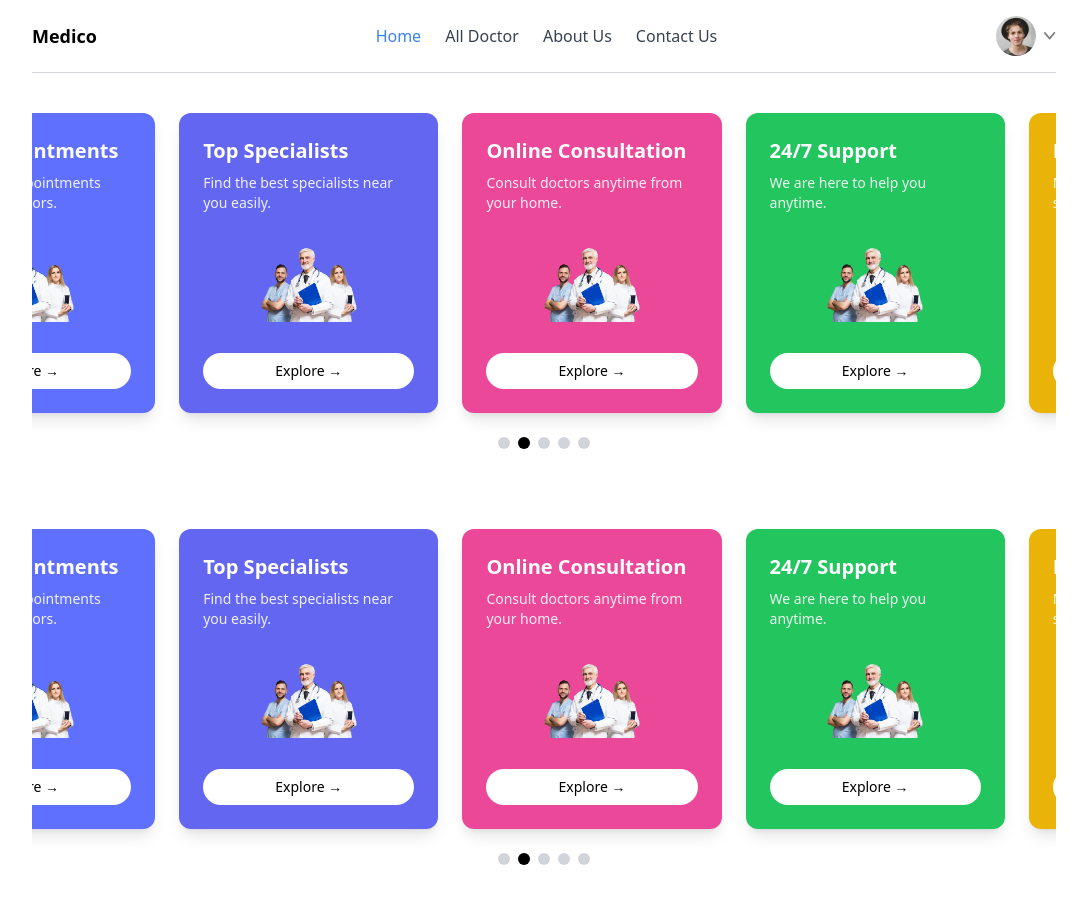
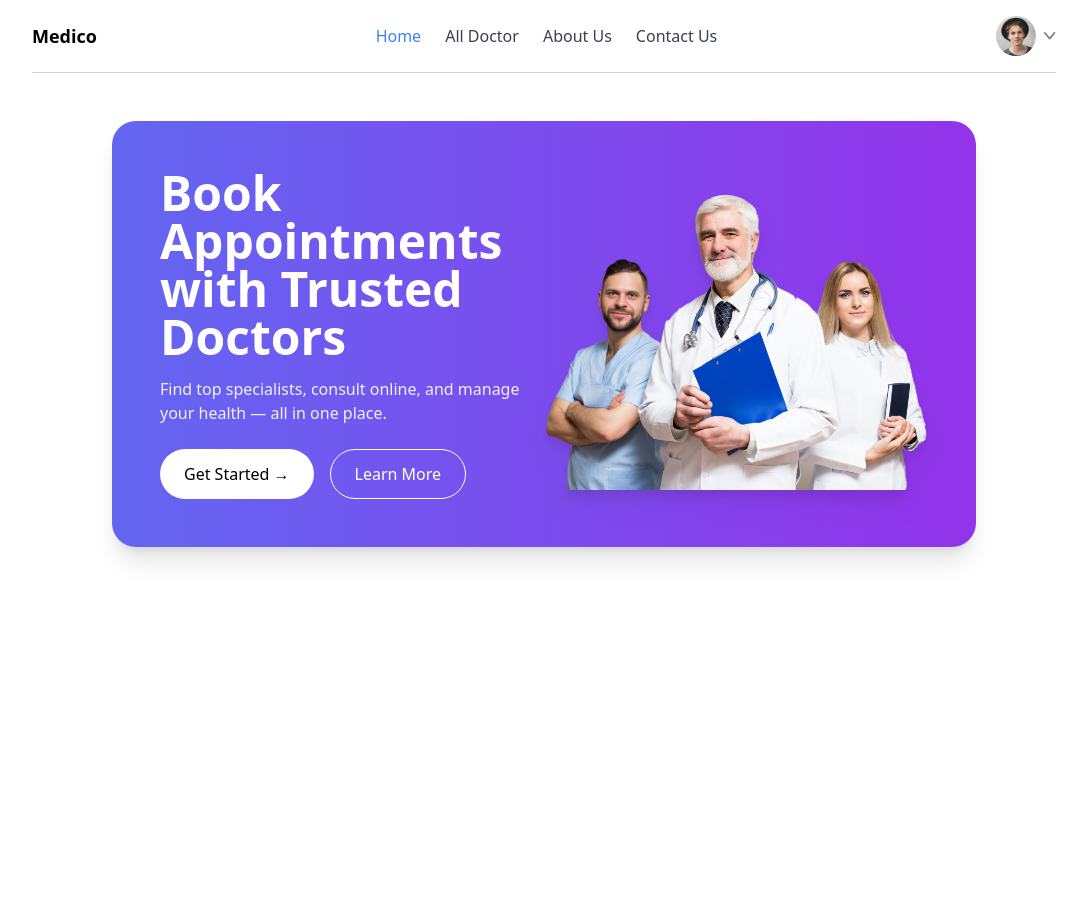
Before and after one commit to Ssharma0355/medico-frontend, a React (Create React App) app: page / in a window 1280 px wide. Shown: the whole page, without its empty margins (96-1183 px from the left). After the commit the page ends 800 px from the top, so only its background shows below. Built offline with nearby package versions, Linux system fonts and the light colour scheme.

Commit message:
added hero section

```diff
--- a/src/components/Header.jsx
+++ b/src/components/Header.jsx
@@ -1,104 +1,53 @@
-import React, { useEffect, useState } from 'react'
+import React from 'react'
 import { assets } from '../assets/assets_frontend/assets'
 import { useNavigate } from 'react-router-dom';
 
-const cards = [
-  {
-    title: "Book Appointments",
-    desc: "Quickly book appointments with trusted doctors.",
-    img: assets.header_img, // replace later
-    color: "bg-primary",
-  },
-  {
-    title: "Top Specialists",
-    desc: "Find the best specialists near you easily.",
-    img: assets.header_img,
-    color: "bg-indigo-500",
-  },
-  {
-    title: "Online Consultation",
-    desc: "Consult doctors anytime from your home.",
-    img: assets.header_img,
-    color: "bg-pink-500",
-  },
-  {
-    title: "24/7 Support",
-    desc: "We are here to help you anytime.",
-    img: assets.header_img,
-    color: "bg-green-500",
-  },
-  {
-    title: "Health Records",
-    desc: "Manage your health data securely.",
-    img: assets.header_img,
-    color: "bg-yellow-500",
-  },
-]
-
 function Header() {
-  const [current, setCurrent] = useState(0);
   const navigate = useNavigate();
 
-  useEffect(() => {
-    const interval = setInterval(() => {
-      setCurrent((prev) => (prev + 1) % cards.length)
-    }, 3000)
+  return (
+    <div className="px-6 md:px-10 lg:px-20 py-12">
 
-    return () => clearInterval(interval)
-  }, [])
+      <div className="max-w-6xl mx-auto bg-gradient-to-r from-indigo-500 to-purple-600 rounded-3xl shadow-xl overflow-hidden">
 
-  return (
-    <div className="overflow-hidden px-6 md:px-10 lg:px-20 py-10">
+        <div className="flex flex-col md:flex-row items-center p-8 md:p-12">
 
-      {/* CARDS WRAPPER */}
-      <div
-        className="flex gap-6 transition-transform duration-700"
-        style={{ transform: `translateX(-${current * 25}%)` }}
+          {/* LEFT CONTENT */}
+          <div className="flex-1 text-white">
+            <h1 className="text-3xl md:text-5xl font-bold leading-tight mb-4">
+              Book Appointments <br /> with Trusted Doctors
+            </h1>
+
+            <p className="text-white/90 mb-6">
+              Find top specialists, consult online, and manage your health — all in one place.
+            </p>
+
+            <div className="flex gap-4">
+              <button
+                onClick={() => navigate("/login")}
+                className="bg-white text-black px-6 py-3 rounded-full font-medium hover:scale-105 transition"
               >
-        {cards.map((card, index) => (
-          <div
-            key={index}
-            className={`min-w-[30%] h-[300px] rounded-xl p-6 text-white flex flex-col justify-between shadow-lg ${card.color}`}
-          >
-            {/* TOP */}
-            <div>
-              <h2 className="text-xl font-semibold mb-2">
-                {card.title}
-              </h2>
-              <p className="text-sm opacity-90">
-                {card.desc}
-              </p>
+                Get Started →
+              </button>
+
+              <button className="border border-white px-6 py-3 rounded-full hover:bg-white hover:text-black transition">
+                Learn More
+              </button>
+            </div>
           </div>
 
-            {/* IMAGE */}
-            <div className="flex justify-center">
+          {/* RIGHT IMAGE */}
+          <div className="flex-1 mt-8 md:mt-0 flex justify-center">
             <img
-                src={card.img}
+              src={assets.header_img}
               alt=""
-                className="w-24 h-24 object-contain"
+              className="w-72 md:w-96 object-contain drop-shadow-xl"
             />
           </div>
 
-            {/* BUTTON */}
-            <button onClick={()=> navigate("/login")} className="bg-white text-black py-2 rounded-full text-sm font-medium hover:scale-105 transition">
-              Explore →
-            </button>
         </div>
-        ))}
       </div>
 
-      {/* DOTS */}
-      <div className="flex justify-center mt-6 gap-2">
-        {cards.map((_, index) => (
-          <div
-            key={index}
-            onClick={() => setCurrent(index)}
-            className={`w-3 h-3 rounded-full cursor-pointer ${
-              current === index ? "bg-black" : "bg-gray-300"
-            }`}
-          />
-        ))}
-      </div>
     </div>
   )
 }
--- a/src/pages/Home.jsx
+++ b/src/pages/Home.jsx
@@ -5,9 +5,6 @@ const Home = () => {
   return (
     <div>
       <Header />
-      <Header />
-
-
     </div>
   )
 }
```
Lines whose indentation alone changed are shown as unchanged.
